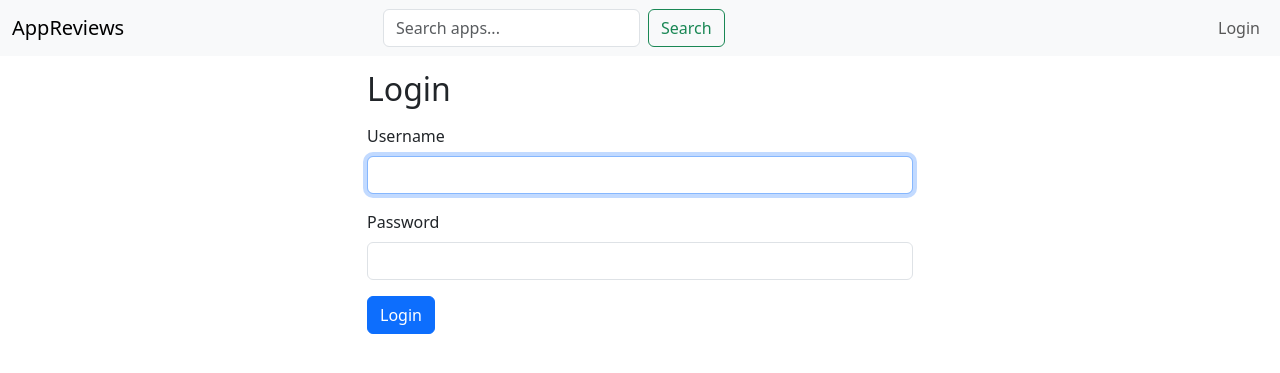
After one commit to RaviNapitGit/appreviews, a Django app: page /accounts/login/ in a window 1280 px wide. The commit adds this page. Shown: the top 373 px of the page. Run offline with Django 4.2, Linux system fonts and the light colour scheme.

Commit message:
Fixed Logout & Login

```diff
--- a/appreviews/settings.py
+++ b/appreviews/settings.py
@@ -29,6 +29,10 @@ MIDDLEWARE = [
 ]
 
 ROOT_URLCONF = 'appreviews.urls'
+LOGIN_URL = '/accounts/login/'
+LOGIN_REDIRECT_URL = '/'
+LOGOUT_REDIRECT_URL = '/'
+
 
 TEMPLATES = [
     {
--- a/appreviews/urls.py
+++ b/appreviews/urls.py
@@ -4,6 +4,8 @@ from django.views.generic import RedirectView
 
 urlpatterns = [
     path('admin/', admin.site.urls),
+    # auth: login, logout, password reset (uses templates at registration/)
+    path('accounts/', include('django.contrib.auth.urls')),
     path('', include('reviews.urls')),
     path('', RedirectView.as_view(pattern_name='reviews:home', permanent=False)),
 ]
--- a/templates/app_detail.html
+++ b/templates/app_detail.html
@@ -22,7 +22,7 @@
     {% if user.is_authenticated %}
       <a href="{% url 'reviews:review_create' app.pk %}" class="btn btn-primary mb-3">Write Review</a>
     {% else %}
-      <p><a href="{% url 'admin:login' %}">Login</a> to submit a review.</p>
+      <p><a href="{% url 'login' %}?next={% url 'reviews:review_create' app.pk %}">Login</a> to submit a review.</p>
     {% endif %}
   </div>
 </div>
--- a/templates/base.html
+++ b/templates/base.html
@@ -1,39 +1,88 @@
+{# templates/base.html #}
+{% load static %}
 <!doctype html>
 <html lang="en">
   <head>
-    {% load static %}
     <meta charset="utf-8">
     <meta name="viewport" content="width=device-width, initial-scale=1">
     <title>{% block title %}App Reviews{% endblock %}</title>
+
     <link href="https://cdn.jsdelivr.net/npm/bootstrap@5.3.2/dist/css/bootstrap.min.css" rel="stylesheet">
     <script src="https://cdn.jsdelivr.net/npm/bootstrap@5.3.2/dist/js/bootstrap.bundle.min.js"></script>
     <script src="https://code.jquery.com/jquery-3.7.0.min.js"></script>
-    <style>body{padding-top:70px}</style>
+
+    <style>
+      body { padding-top: 70px; }
+      /* small circular user icon */
+      .user-icon {
+        width: 36px;
+        height: 36px;
+        border-radius: 50%;
+        background: #6c757d;
+        color: white;
+        display: inline-flex;
+        align-items: center;
+        justify-content: center;
+        font-weight: 600;
+        text-transform: uppercase;
+      }
+      .user-info {
+        min-width: 210px;
+      }
+    </style>
+
     {% block head %}{% endblock %}
   </head>
   <body>
     <nav class="navbar navbar-expand-lg navbar-light bg-light fixed-top">
       <div class="container-fluid">
         <a class="navbar-brand" href="{% url 'reviews:home' %}">AppReviews</a>
+
         <div class="collapse navbar-collapse">
-          <form class="d-flex mx-auto" method="get" action="{% url 'reviews:search_results' %}">
+          <form class="d-flex mx-auto position-relative" method="get" action="{% url 'reviews:search_results' %}">
             <input id="search-input" name="q" class="form-control me-2" type="search" placeholder="Search apps..." aria-label="Search" autocomplete="off">
             <button class="btn btn-outline-success" type="submit">Search</button>
             <div id="suggestions" class="list-group position-absolute mt-5" style="z-index:1050; display:none; width:300px;"></div>
           </form>
+
           <ul class="navbar-nav ms-auto">
             {% if user.is_authenticated %}
-              {% if user.is_staff %}
-                <li class="nav-item"><a class="nav-link" href="{% url 'reviews:supervisor_queue' %}">My Queue</a></li>
-              {% endif %}
-              <li class="nav-item"><a class="nav-link" href="{% url 'admin:logout' %}">Logout</a></li>
+              <li class="nav-item dropdown">
+                <a class="nav-link dropdown-toggle d-flex align-items-center" href="#" id="userMenu" role="button" data-bs-toggle="dropdown" aria-expanded="false">
+                  <span class="user-icon me-2">{{ user.username|first|default:"U" }}</span>
+                  <span class="d-none d-md-inline">{{ user.username }}</span>
+                </a>
+                <ul class="dropdown-menu dropdown-menu-end p-2" aria-labelledby="userMenu" style="min-width: 220px;">
+                  <div class="d-flex align-items-center mb-2 user-info">
+                    <div class="me-2">
+                      <div class="user-icon" style="width:48px;height:48px;font-size:18px;">
+                        {{ user.username|first|default:"U" }}
+                      </div>
+                    </div>
+                    <div>
+                      <div><strong>{{ user.get_full_name|default:user.username }}</strong></div>
+                      <div class="small text-muted">{{ user.email|default:"No email set" }}</div>
+                        {% if user.is_staff %}<div class="small mt-1"><span class="badge bg-secondary">Supervisor</span></div>
+                        {% endif %}
+                    </div>
+                  </div>
+                  <li><hr class="dropdown-divider"></li>
+                  <li>
+                    <form method="post" action="{% url 'logout' %}" class="px-2">
+                      {% csrf_token %}
+                      <button type="submit" class="btn btn-sm btn-outline-danger w-100">Logout</button>
+                    </form>
+                  </li>
+                </ul>
+              </li>
             {% else %}
-              <li class="nav-item"><a class="nav-link" href="{% url 'admin:login' %}">Login</a></li>
+              <li class="nav-item"><a class="nav-link" href="{% url 'login' %}?next={{ request.path|urlencode }}">Login</a></li>
             {% endif %}
           </ul>
         </div>
       </div>
     </nav>
+
     <div class="container">
       {% if messages %}
         {% for m in messages %}
@@ -43,8 +92,10 @@
           </div>
         {% endfor %}
       {% endif %}
+
       {% block content %}{% endblock %}
     </div>
+
     <script src="{% static 'js/search.js' %}"></script>
     {% block scripts %}{% endblock %}
   </body>
--- /dev/null
+++ b/templates/registration/login.html
@@ -0,0 +1,26 @@
+{% extends "base.html" %}
+{% load static %}
+{% block title %}Login{% endblock %}
+{% block content %}
+<div class="row justify-content-center">
+  <div class="col-md-6">
+    <h2>Login</h2>
+    <form method="post" class="mt-3">
+      {% csrf_token %}
+      {% if form.errors %}
+        <div class="alert alert-danger">Please correct the errors below.</div>
+      {% endif %}
+      <div class="mb-3">
+        <label for="id_username" class="form-label">Username</label>
+        <input type="text" name="username" maxlength="150" autofocus required id="id_username" class="form-control">
+      </div>
+      <div class="mb-3">
+        <label for="id_password" class="form-label">Password</label>
+        <input type="password" name="password" required id="id_password" class="form-control">
+      </div>
+      <input type="hidden" name="next" value="{{ next }}">
+      <button class="btn btn-primary" type="submit">Login</button>
+    </form>
+  </div>
+</div>
+{% endblock %}
```
